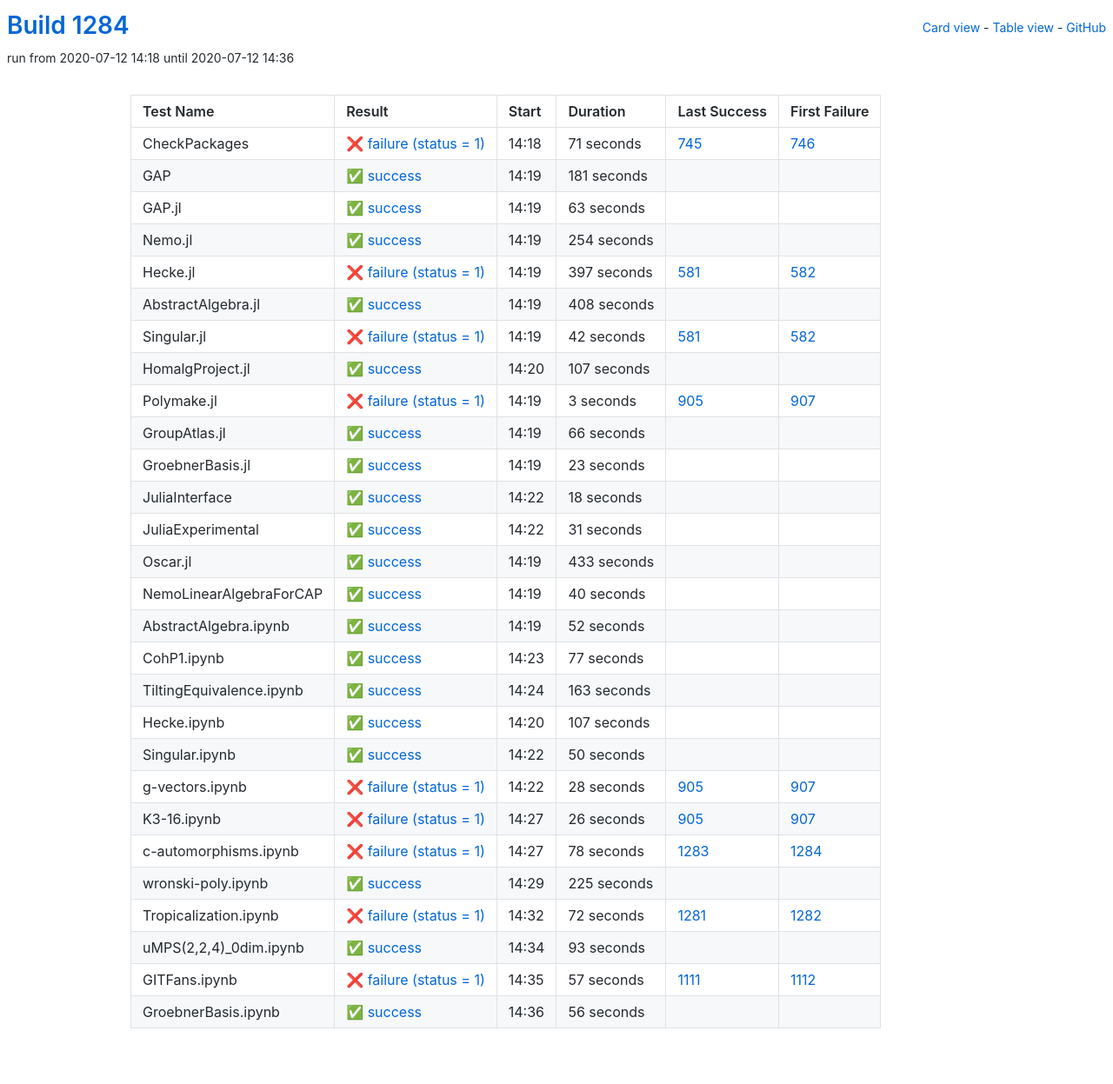
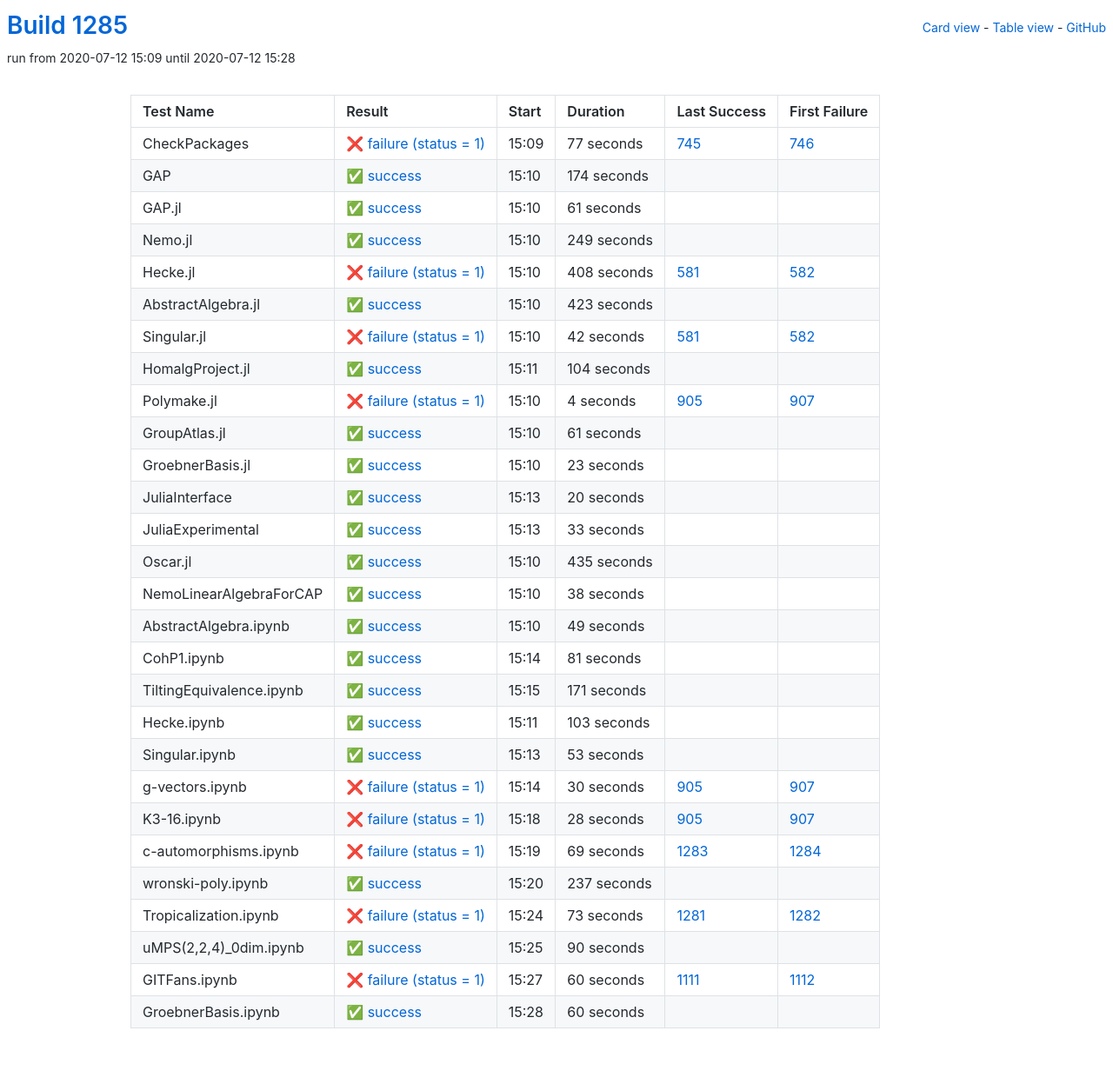
Before and after one commit to oscar-system/oscar-ci-status-1.4, a Jekyll site: the page built from table.html, in a window 1280 px wide. Shown: the whole page at 87% size. Built offline with Jekyll 4.4.1, drawn with Linux system fonts in a browser that asks for light colours.

Commit message:
Build #1285

```diff
--- a/_data/ci.yml
+++ b/_data/ci.yml
@@ -1,6 +1,6 @@
 ---
-build: 1284
-build_url: https://oscarci.mathematik.uni-kl.de/job/oscar-julia-1.4/1284/
+build: 1285
+build_url: https://oscarci.mathematik.uni-kl.de/job/oscar-julia-1.4/1285/
 job: oscar-julia-1.4
 organization: oscar-system
 repo: oscar-ci-status-1.4
@@ -8,80 +8,80 @@ repourl: https://github.com/oscar-system/oscar-ci-status-1.4
 tests:
 - name: CheckPackages
   id: checkpackages
-  log: https://oscarci.mathematik.uni-kl.de/job/oscar-julia-1.4/1284/artifact/logs/build-1284/CheckPackages.log
-  start: 2020-07-12 14:18
+  log: https://oscarci.mathematik.uni-kl.de/job/oscar-julia-1.4/1285/artifact/logs/build-1285/CheckPackages.log
+  start: 2020-07-12 15:09
   success: false
   exitcode: 1
   status: failure
-  duration: 71
+  duration: 77
   last_success: 745
   last_success_url: https://oscarci.mathematik.uni-kl.de/job/oscar-julia-1.4/745/
   first_failure: 746
   first_failure_url: https://oscarci.mathematik.uni-kl.de/job/oscar-julia-1.4/746/
 - name: GAP
   id: gap
-  log: https://oscarci.mathematik.uni-kl.de/job/oscar-julia-1.4/1284/artifact/logs/build-1284/GAP.log
-  start: 2020-07-12 14:19
+  log: https://oscarci.mathematik.uni-kl.de/job/oscar-julia-1.4/1285/artifact/logs/build-1285/GAP.log
+  start: 2020-07-12 15:10
   success: true
   exitcode: 0
   status: success
-  duration: 181
+  duration: 174
   last_success: false
   last_success_url:
   first_failure: false
   first_failure_url:
 - name: GAP.jl
   id: gap-jl
-  log: https://oscarci.mathematik.uni-kl.de/job/oscar-julia-1.4/1284/artifact/logs/build-1284/GAP.jl.log
-  start: 2020-07-12 14:19
+  log: https://oscarci.mathematik.uni-kl.de/job/oscar-julia-1.4/1285/artifact/logs/build-1285/GAP.jl.log
+  start: 2020-07-12 15:10
   success: true
   exitcode: 0
   status: success
-  duration: 63
+  duration: 61
   last_success: false
   last_success_url:
   first_failure: false
   first_failure_url:
 - name: Nemo.jl
   id: nemo-jl
-  log: https://oscarci.mathematik.uni-kl.de/job/oscar-julia-1.4/1284/artifact/logs/build-1284/Nemo.jl.log
-  start: 2020-07-12 14:19
+  log: https://oscarci.mathematik.uni-kl.de/job/oscar-julia-1.4/1285/artifact/logs/build-1285/Nemo.jl.log
+  start: 2020-07-12 15:10
   success: true
   exitcode: 0
   status: success
-  duration: 254
+  duration: 249
   last_success: false
   last_success_url:
   first_failure: false
   first_failure_url:
 - name: Hecke.jl
   id: hecke-jl
-  log: https://oscarci.mathematik.uni-kl.de/job/oscar-julia-1.4/1284/artifact/logs/build-1284/Hecke.jl.log
-  start: 2020-07-12 14:19
+  log: https://oscarci.mathematik.uni-kl.de/job/oscar-julia-1.4/1285/artifact/logs/build-1285/Hecke.jl.log
+  start: 2020-07-12 15:10
   success: false
   exitcode: 1
   status: failure
-  duration: 397
+  duration: 408
   last_success: 581
   last_success_url: https://oscarci.mathematik.uni-kl.de/job/oscar-julia-1.4/581/
   first_failure: 582
   first_failure_url: https://oscarci.mathematik.uni-kl.de/job/oscar-julia-1.4/582/
 - name: AbstractAlgebra.jl
   id: abstractalgebra-jl
-  log: https://oscarci.mathematik.uni-kl.de/job/oscar-julia-1.4/1284/artifact/logs/build-1284/AbstractAlgebra.jl.log
-  start: 2020-07-12 14:19
+  log: https://oscarci.mathematik.uni-kl.de/job/oscar-julia-1.4/1285/artifact/logs/build-1285/AbstractAlgebra.jl.log
+  start: 2020-07-12 15:10
   success: true
   exitcode: 0
   status: success
-  duration: 408
+  duration: 423
   last_success: false
   last_success_url:
   first_failure: false
   first_failure_url:
 - name: Singular.jl
   id: singular-jl
-  log: https://oscarci.mathematik.uni-kl.de/job/oscar-julia-1.4/1284/artifact/logs/build-1284/Singular.jl.log
-  start: 2020-07-12 14:19
+  log: https://oscarci.mathematik.uni-kl.de/job/oscar-julia-1.4/1285/artifact/logs/build-1285/Singular.jl.log
+  start: 2020-07-12 15:10
   success: false
   exitcode: 1
   status: failure
@@ -92,44 +92,44 @@ tests:
   first_failure_url: https://oscarci.mathematik.uni-kl.de/job/oscar-julia-1.4/582/
 - name: HomalgProject.jl
   id: homalgproject-jl
-  log: https://oscarci.mathematik.uni-kl.de/job/oscar-julia-1.4/1284/artifact/logs/build-1284/HomalgProject.jl.log
-  start: 2020-07-12 14:20
+  log: https://oscarci.mathematik.uni-kl.de/job/oscar-julia-1.4/1285/artifact/logs/build-1285/HomalgProject.jl.log
+  start: 2020-07-12 15:11
   success: true
   exitcode: 0
   status: success
-  duration: 107
+  duration: 104
   last_success: false
   last_success_url:
   first_failure: false
   first_failure_url:
 - name: Polymake.jl
   id: polymake-jl
-  log: https://oscarci.mathematik.uni-kl.de/job/oscar-julia-1.4/1284/artifact/logs/build-1284/Polymake.jl.log
-  start: 2020-07-12 14:19
+  log: https://oscarci.mathematik.uni-kl.de/job/oscar-julia-1.4/1285/artifact/logs/build-1285/Polymake.jl.log
+  start: 2020-07-12 15:10
   success: false
   exitcode: 1
   status: failure
-  duration: 3
+  duration: 4
   last_success: 905
   last_success_url: https://oscarci.mathematik.uni-kl.de/job/oscar-julia-1.4/905/
   first_failure: 907
   first_failure_url: https://oscarci.mathematik.uni-kl.de/job/oscar-julia-1.4/907/
 - name: GroupAtlas.jl
   id: groupatlas-jl
-  log: https://oscarci.mathematik.uni-kl.de/job/oscar-julia-1.4/1284/artifact/logs/build-1284/GroupAtlas.jl.log
-  start: 2020-07-12 14:19
+  log: https://oscarci.mathematik.uni-kl.de/job/oscar-julia-1.4/1285/artifact/logs/build-1285/GroupAtlas.jl.log
+  start: 2020-07-12 15:10
   success: true
   exitcode: 0
   status: success
-  duration: 66
+  duration: 61
   last_success: false
   last_success_url:
   first_failure: false
   first_failure_url:
 - name: GroebnerBasis.jl
   id: groebnerbasis-jl
-  log: https://oscarci.mathematik.uni-kl.de/job/oscar-julia-1.4/1284/artifact/logs/build-1284/GroebnerBasis.jl.log
-  start: 2020-07-12 14:19
+  log: https://oscarci.mathematik.uni-kl.de/job/oscar-julia-1.4/1285/artifact/logs/build-1285/GroebnerBasis.jl.log
+  start: 2020-07-12 15:10
   success: true
   exitcode: 0
   status: success
@@ -140,116 +140,128 @@ tests:
   first_failure_url:
 - name: JuliaInterface
   id: juliainterface
-  log: https://oscarci.mathematik.uni-kl.de/job/oscar-julia-1.4/1284/artifact/logs/build-1284/JuliaInterface.log
-  start: 2020-07-12 14:22
+  log: https://oscarci.mathematik.uni-kl.de/job/oscar-julia-1.4/1285/artifact/logs/build-1285/JuliaInterface.log
+  start: 2020-07-12 15:13
   success: true
   exitcode: 0
   status: success
-  duration: 18
+  duration: 20
   last_success: false
   last_success_url:
   first_failure: false
   first_failure_url:
 - name: JuliaExperimental
   id: juliaexperimental
-  log: https://oscarci.mathematik.uni-kl.de/job/oscar-julia-1.4/1284/artifact/logs/build-1284/JuliaExperimental.log
-  start: 2020-07-12 14:22
+  log: https://oscarci.mathematik.uni-kl.de/job/oscar-julia-1.4/1285/artifact/logs/build-1285/JuliaExperimental.log
+  start: 2020-07-12 15:13
   success: true
   exitcode: 0
   status: success
-  duration: 31
+  duration: 33
   last_success: false
   last_success_url:
   first_failure: false
   first_failure_url:
 - name: Oscar.jl
   id: oscar-jl
-  log: https://oscarci.mathematik.uni-kl.de/job/oscar-julia-1.4/1284/artifact/logs/build-1284/Oscar.jl.log
-  start: 2020-07-12 14:19
+  log: https://oscarci.mathematik.uni-kl.de/job/oscar-julia-1.4/1285/artifact/logs/build-1285/Oscar.jl.log
+  start: 2020-07-12 15:10
   success: true
   exitcode: 0
   status: success
-  duration: 433
+  duration: 435
   last_success: false
   last_success_url:
   first_failure: false
   first_failure_url:
 - name: NemoLinearAlgebraForCAP
   id: nemolinearalgebraforcap
-  log: https://oscarci.mathematik.uni-kl.de/job/oscar-julia-1.4/1284/artifact/logs/build-1284/NemoLinearAlgebraForCAP.log
-  start: 2020-07-12 14:19
+  log: https://oscarci.mathematik.uni-kl.de/job/oscar-julia-1.4/1285/artifact/logs/build-1285/NemoLinearAlgebraForCAP.log
+  start: 2020-07-12 15:10
   success: true
   exitcode: 0
   status: success
-  duration: 40
+  duration: 38
   last_success: false
   last_success_url:
   first_failure: false
   first_failure_url:
 - name: AbstractAlgebra.ipynb
   id: abstractalgebra-ipynb
-  log: https://oscarci.mathematik.uni-kl.de/job/oscar-julia-1.4/1284/artifact/logs/build-1284/AbstractAlgebra.ipynb.log
-  start: 2020-07-12 14:19
+  log: https://oscarci.mathematik.uni-kl.de/job/oscar-julia-1.4/1285/artifact/logs/build-1285/AbstractAlgebra.ipynb.log
+  start: 2020-07-12 15:10
   success: true
   exitcode: 0
   status: success
-  duration: 52
+  duration: 49
   last_success: false
   last_success_url:
   first_failure: false
   first_failure_url:
 - name: CohP1.ipynb
   id: cohp1-ipynb
-  log: https://oscarci.mathematik.uni-kl.de/job/oscar-julia-1.4/1284/artifact/logs/build-1284/CohP1.ipynb.log
-  start: 2020-07-12 14:23
+  log: https://oscarci.mathematik.uni-kl.de/job/oscar-julia-1.4/1285/artifact/logs/build-1285/CohP1.ipynb.log
+  start: 2020-07-12 15:14
   success: true
   exitcode: 0
   status: success
-  duration: 77
+  duration: 81
   last_success: false
   last_success_url:
   first_failure: false
   first_failure_url:
 - name: TiltingEquivalence.ipynb
   id: tiltingequivalence-ipynb
-  log: https://oscarci.mathematik.uni-kl.de/job/oscar-julia-1.4/1284/artifact/logs/build-1284/TiltingEquivalence.ipynb.log
-  start: 2020-07-12 14:24
+  log: https://oscarci.mathematik.uni-kl.de/job/oscar-julia-1.4/1285/artifact/logs/build-1285/TiltingEquivalence.ipynb.log
+  start: 2020-07-12 15:15
   success: true
   exitcode: 0
   status: success
-  duration: 163
+  duration: 171
   last_success: false
   last_success_url:
   first_failure: false
   first_failure_url:
 - name: Hecke.ipynb
   id: hecke-ipynb
-  log: https://oscarci.mathematik.uni-kl.de/job/oscar-julia-1.4/1284/artifact/logs/build-1284/Hecke.ipynb.log
-  start: 2020-07-12 14:20
+  log: https://oscarci.mathematik.uni-kl.de/job/oscar-julia-1.4/1285/artifact/logs/build-1285/Hecke.ipynb.log
+  start: 2020-07-12 15:11
   success: true
   exitcode: 0
   status: success
-  duration: 107
+  duration: 103
   last_success: false
   last_success_url:
   first_failure: false
   first_failure_url:
 - name: Singular.ipynb
   id: singular-ipynb
-  log: https://oscarci.mathematik.uni-kl.de/job/oscar-julia-1.4/1284/artifact/logs/build-1284/Singular.ipynb.log
-  start: 2020-07-12 14:22
+  log: https://oscarci.mathematik.uni-kl.de/job/oscar-julia-1.4/1285/artifact/logs/build-1285/Singular.ipynb.log
+  start: 2020-07-12 15:13
   success: true
   exitcode: 0
   status: success
-  duration: 50
+  duration: 53
   last_success: false
   last_success_url:
   first_failure: false
   first_failure_url:
 - name: g-vectors.ipynb
   id: g-vectors-ipynb
-  log: https://oscarci.mathematik.uni-kl.de/job/oscar-julia-1.4/1284/artifact/logs/build-1284/g-vectors.ipynb.log
-  start: 2020-07-12 14:22
+  log: https://oscarci.mathematik.uni-kl.de/job/oscar-julia-1.4/1285/artifact/logs/build-1285/g-vectors.ipynb.log
+  start: 2020-07-12 15:14
+  success: false
+  exitcode: 1
+  status: failure
+  duration: 30
+  last_success: 905
+  last_success_url: https://oscarci.mathematik.uni-kl.de/job/oscar-julia-1.4/905/
+  first_failure: 907
+  first_failure_url: https://oscarci.mathematik.uni-kl.de/job/oscar-julia-1.4/907/
+- name: K3-16.ipynb
+  id: k3-16-ipynb
+  log: https://oscarci.mathematik.uni-kl.de/job/oscar-julia-1.4/1285/artifact/logs/build-1285/K3-16.ipynb.log
+  start: 2020-07-12 15:18
   success: false
   exitcode: 1
   status: failure
@@ -258,86 +270,74 @@ tests:
   last_success_url: https://oscarci.mathematik.uni-kl.de/job/oscar-julia-1.4/905/
   first_failure: 907
   first_failure_url: https://oscarci.mathematik.uni-kl.de/job/oscar-julia-1.4/907/
-- name: K3-16.ipynb
-  id: k3-16-ipynb
-  log: https://oscarci.mathematik.uni-kl.de/job/oscar-julia-1.4/1284/artifact/logs/build-1284/K3-16.ipynb.log
-  start: 2020-07-12 14:27
+- name: c-automorphisms.ipynb
+  id: c-automorphisms-ipynb
+  log: https://oscarci.mathematik.uni-kl.de/job/oscar-julia-1.4/1285/artifact/logs/build-1285/c-automorphisms.ipynb.log
+  start: 2020-07-12 15:19
   success: false
   exitcode: 1
   status: failure
-  duration: 26
-  last_success: 905
-  last_success_url: https://oscarci.mathematik.uni-kl.de/job/oscar-julia-1.4/905/
-  first_failure: 907
-  first_failure_url: https://oscarci.mathematik.uni-kl.de/job/oscar-julia-1.4/907/
-- name: c-automorphisms.ipynb
-  id: c-automorphisms-ipynb
-  log: https://oscarci.mathematik.uni-kl.de/job/oscar-julia-1.4/1284/artifact/logs/build-1284/c-automorphisms.ipynb.log
-  start: 2020-07-12 14:27
-  success: false
-  exitcode: 1
-  status: failure
-  duration: 78
+  duration: 69
   last_success: 1283
   last_success_url: https://oscarci.mathematik.uni-kl.de/job/oscar-julia-1.4/1283/
   first_failure: 1284
   first_failure_url: https://oscarci.mathematik.uni-kl.de/job/oscar-julia-1.4/1284/
 - name: wronski-poly.ipynb
   id: wronski-poly-ipynb
-  log: https://oscarci.mathematik.uni-kl.de/job/oscar-julia-1.4/1284/artifact/logs/build-1284/wronski-poly.ipynb.log
-  start: 2020-07-12 14:29
+  log: https://oscarci.mathematik.uni-kl.de/job/oscar-julia-1.4/1285/artifact/logs/build-1285/wronski-poly.ipynb.log
+  start: 2020-07-12 15:20
   success: true
   exitcode: 0
   status: success
-  duration: 225
+  duration: 237
   last_success: false
   last_success_url:
   first_failure: false
   first_failure_url:
 - name: Tropicalization.ipynb
   id: tropicalization-ipynb
-  log: https://oscarci.mathematik.uni-kl.de/job/oscar-julia-1.4/1284/artifact/logs/build-1284/Tropicalization.ipynb.log
-  start: 2020-07-12 14:32
+  log: https://oscarci.mathematik.uni-kl.de/job/oscar-julia-1.4/1285/artifact/logs/build-1285/Tropicalization.ipynb.log
+  start: 2020-07-12 15:24
   success: false
   exitcode: 1
   status: failure
-  duration: 72
+  duration: 73
   last_success: 1281
   last_success_url: https://oscarci.mathematik.uni-kl.de/job/oscar-julia-1.4/1281/
   first_failure: 1282
   first_failure_url: https://oscarci.mathematik.uni-kl.de/job/oscar-julia-1.4/1282/
 - name: uMPS(2,2,4)_0dim.ipynb
   id: umps-2-2-4-0dim-ipynb
-  log: https://oscarci.mathematik.uni-kl.de/job/oscar-julia-1.4/1284/artifact/logs/build-1284/uMPS-2-2-4-_0dim.ipynb.log
-  start: 2020-07-12 14:34
+  log: https://oscarci.mathematik.uni-kl.de/job/oscar-julia-1.4/1285/artifact/logs/build-1285/uMPS-2-2-4-_0dim.ipynb.log
+  start: 2020-07-12 15:25
   success: true
   exitcode: 0
   status: success
-  duration: 93
+  duration: 90
   last_success: false
   last_success_url:
   first_failure: false
   first_failure_url:
 - name: GITFans.ipynb
   id: gitfans-ipynb
-  log: https://oscarci.mathematik.uni-kl.de/job/oscar-julia-1.4/1284/artifact/logs/build-1284/GITFans.ipynb.log
-  start: 2020-07-12 14:35
+  log: https://oscarci.mathematik.uni-kl.de/job/oscar-julia-1.4/1285/artifact/logs/build-1285/GITFans.ipynb.log
+  start: 2020-07-12 15:27
   success: false
   exitcode: 1
   status: failure
-  duration: 57
+  duration: 60
   last_success: 1111
   last_success_url: https://oscarci.mathematik.uni-kl.de/job/oscar-julia-1.4/1111/
   first_failure: 1112
   first_failure_url: https://oscarci.mathematik.uni-kl.de/job/oscar-julia-1.4/1112/
 - name: GroebnerBasis.ipynb
   id: groebnerbasis-ipynb
-  log: https://oscarci.mathematik.uni-kl.de/job/oscar-julia-1.4/1284/artifact/logs/build-1284/GroebnerBasis.ipynb.log
-  start: 2020-07-12 14:36
+  log: https://oscarci.mathematik.uni-kl.de/job/oscar-julia-1.4/1285/artifact/logs/build-1285/GroebnerBasis.ipynb.log
+  start: 2020-07-12 15:28
   success: true
   exitcode: 0
   status: success
-  duration: 56
+  duration: 60
   last_success: false
   last_success_url:
   first_failure: false
```
Also changed, not shown: README.md.
